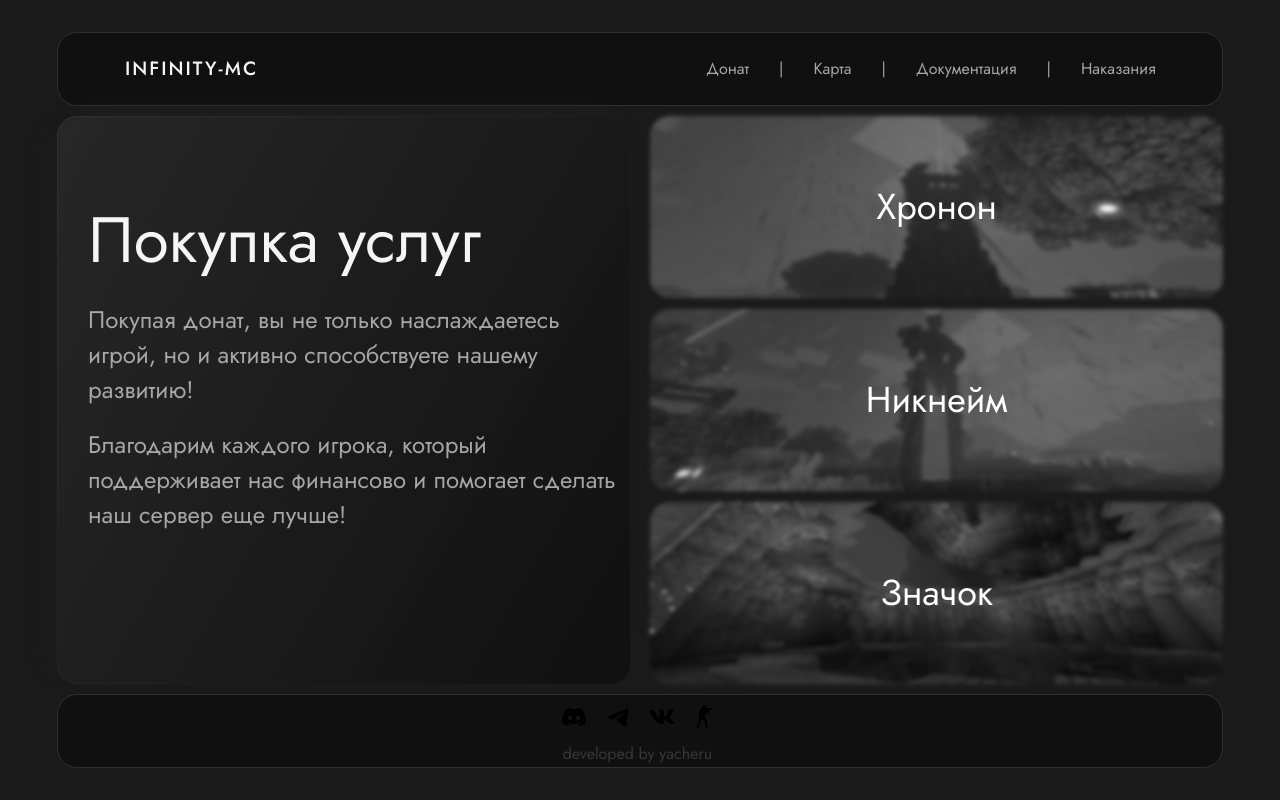
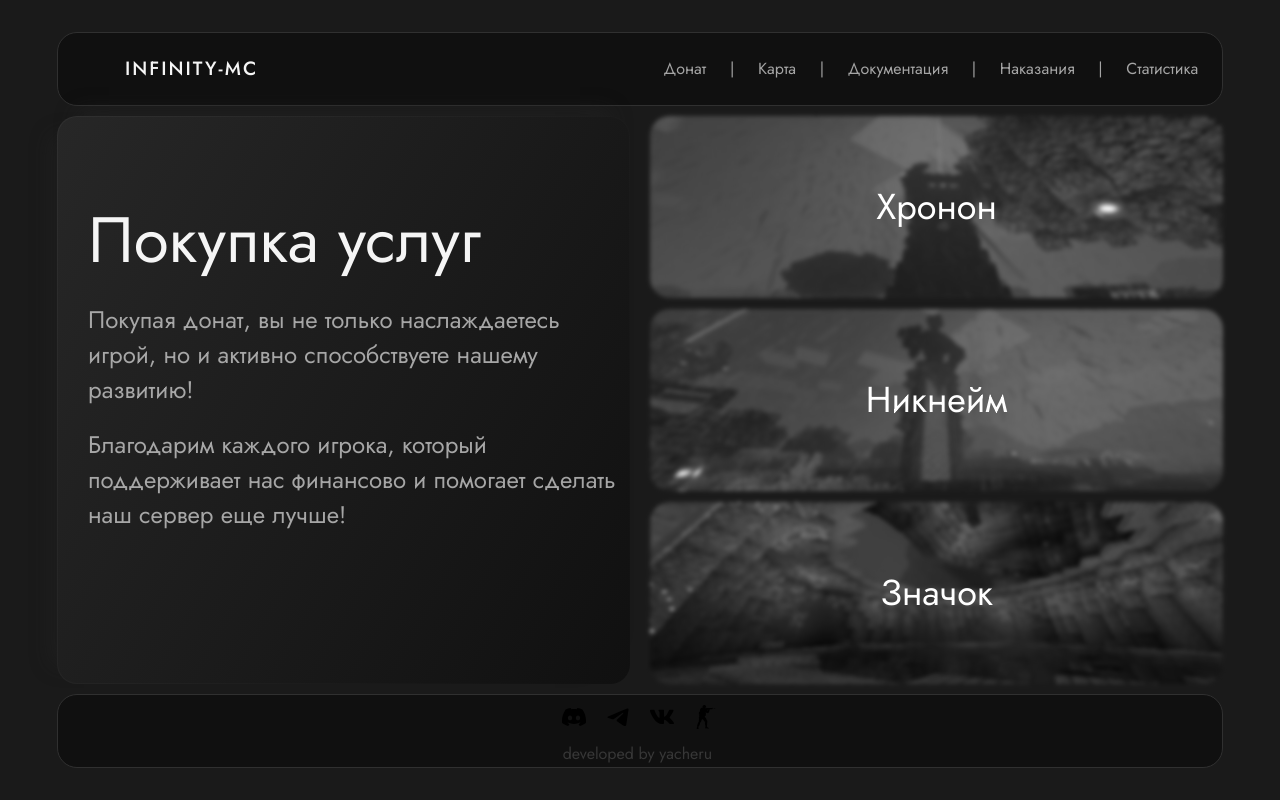
Before and after one commit to Yacheru/infinity-mc, a React (Vite) app in the folder frontend/: page / in a window 1280 px wide. Built offline with nearby package versions, Linux system fonts and the light colour scheme.

Commit message:
😥🔫

```diff
--- a/frontend/src/components/modal/forms/forms.css
+++ b/frontend/src/components/modal/forms/forms.css
@@ -4,6 +4,14 @@
     padding: 12px 20px;
     border-radius: 10px;
     box-sizing: border-box;
+}
+
+.required {
+    border-color: #f11313;
+}
+
+.modal__durations {
+    margin-top: 10px;
 }
 
 .modal__duration {
--- a/frontend/src/components/modal/forms/forms.jsx
+++ b/frontend/src/components/modal/forms/forms.jsx
@@ -30,25 +30,29 @@ export default function Form({ item }) {
         setDuration(i)
     }
 
+    const nicknameHandler = (e) => {
+        setNickname(e.target.value)
+        if (e.target.value.length < 3) {
+            setNicknameError('Никнейм не может быть короче 3 символов')
+            if (!e.target.value) {
+                setNicknameError('Поле никнейм не может быть пустым')
+            }
+            e.target.classList.add('required')
+        } else {
+            e.target.classList.remove('required')
+            setNicknameError('')
+        }
+    }
+
     const emailHandler = (e) => {
         setEmail(e.target.value)
         const re = /^(([^<>()[\]\\.,;:\s@"]+(\.[^<>()[\]\\.,;:\s@"]+)*)|.(".+"))@((\[[0-9]{1,3}\.[0-9]{1,3}\.[0-9]{1,3}\.[0-9]{1,3}])|(([a-zA-Z\-0-9]+\.)+[a-zA-Z]{2,}))$/
         if (!re.test(String(e.target.value).toLowerCase())) {
             setEmailError('Почта введена некорректно')
+            e.target.classList.add('required')
         } else {
+            e.target.classList.remove('required')
             setEmailError('')
-        }
-    }
-
-    const passwordHandler = (e) => {
-        setNickname(e.target.value)
-        if (e.target.value.length < 3) {
-            setNicknameError('Никнейм не может быть короче 3 символов')
-            if (!e.target.value ) {
-                setNicknameError('Поле никнейм не может быть пустым')
-            }
-        } else {
-            setNicknameError('')
         }
     }
 
@@ -90,7 +94,7 @@ export default function Form({ item }) {
             <fieldset className={'modal__fieldset'}>
                 <label>
                     {( nicknameDirty && nicknameError ) && <div style={{ color: "red" }}>{ nicknameError }</div>}
-                    <input onChange={e => passwordHandler(e)} value={nickname} onBlur={e => blurHandler(e)} className={'modal__input b'} name={'nickname'} type="text" placeholder={'Введите ваш никнейм'} id={'nickname'}/>
+                    <input onChange={e => nicknameHandler(e)} value={nickname} onBlur={e => blurHandler(e)} className={'modal__input b'} name={'nickname'} type="text" placeholder={'Введите ваш никнейм'} id={'nickname'}/>
                     {( emailDirty && emailError ) && <div style={{ color: "red" }}>{ emailError }</div>}
                     <input onChange={e => emailHandler(e)} value={email} onBlur={e => blurHandler(e)} className={'modal__input b'} name={'email'} type="text" placeholder={'Введите вашу почту'} id={'email'}/>
                 </label>
--- a/frontend/src/components/modal/modal.css
+++ b/frontend/src/components/modal/modal.css
@@ -19,7 +19,6 @@
 .modal__content {
     padding: 20px;
     border-radius: 12px;
-    background-color: #1a1a1a;
     width: 670px;
     transform: scale(0.5);
     transition: all .4s;
@@ -35,5 +34,5 @@
 }
 
 .modal__hr {
-    margin: 5px 0 10px 0;
+    margin: 10px 0 10px 0;
 }
--- a/frontend/src/components/modal/modal.jsx
+++ b/frontend/src/components/modal/modal.jsx
@@ -21,7 +21,7 @@ export default function Modal({active, setActive, modalType, item}) {
 
     return (
         <div className={active ? "modal flex center active" : "modal flex center"} onClick={() => setActive(false)}>
-            <div className={active ? "modal__content active" : "modal__content"} onClick={e => e.stopPropagation()}>
+            <div className={active ? "modal__content bgc-2 b active" : "modal__content b"} onClick={e => e.stopPropagation()}>
                 {modalContent}
             </div>
         </div>
--- a/frontend/src/pages/root/components/header/header.css
+++ b/frontend/src/pages/root/components/header/header.css
@@ -21,11 +21,7 @@
 }
 
 .header__items {
-    justify-content: center;
-}
-
-.header__item {
-    margin: 0 30px 0 30px;
+    justify-content: space-evenly;
 }
 
 .header__item:first-child {
--- a/frontend/src/pages/root/components/header/header.jsx
+++ b/frontend/src/pages/root/components/header/header.jsx
@@ -22,6 +22,10 @@ export default function Header() {
                     <li className='header__item'>
                         <a className={'header__item-link punishments'} href={'/bans?category=bans'}>Наказания</a>
                     </li>
+                    |
+                    <li className='header__item'>
+                        <a className={'header__item-link punishments'} href={'/stats'}>Статистика</a>
+                    </li>
                 </ul>
             </nav>
         </header>
```
